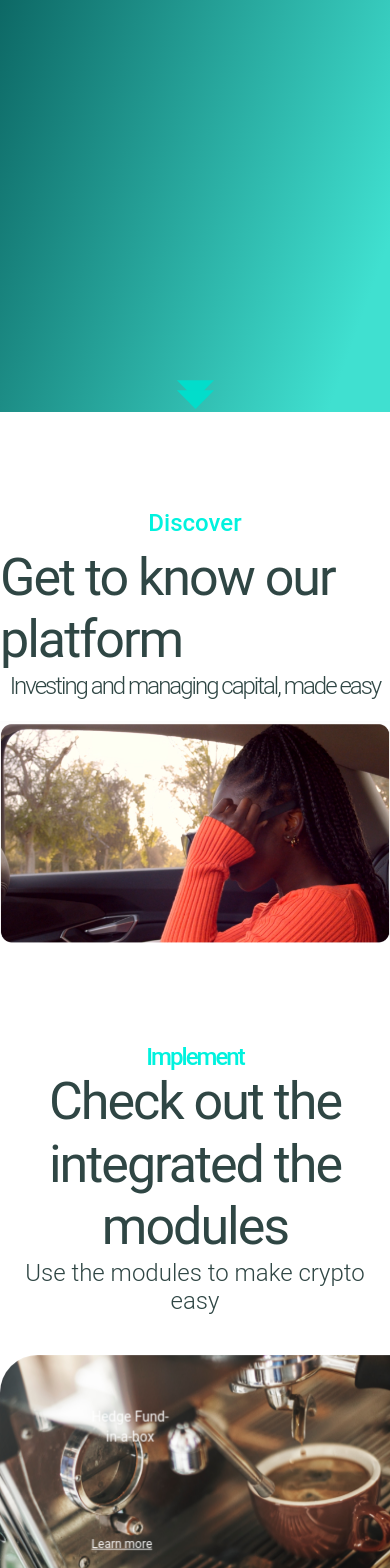
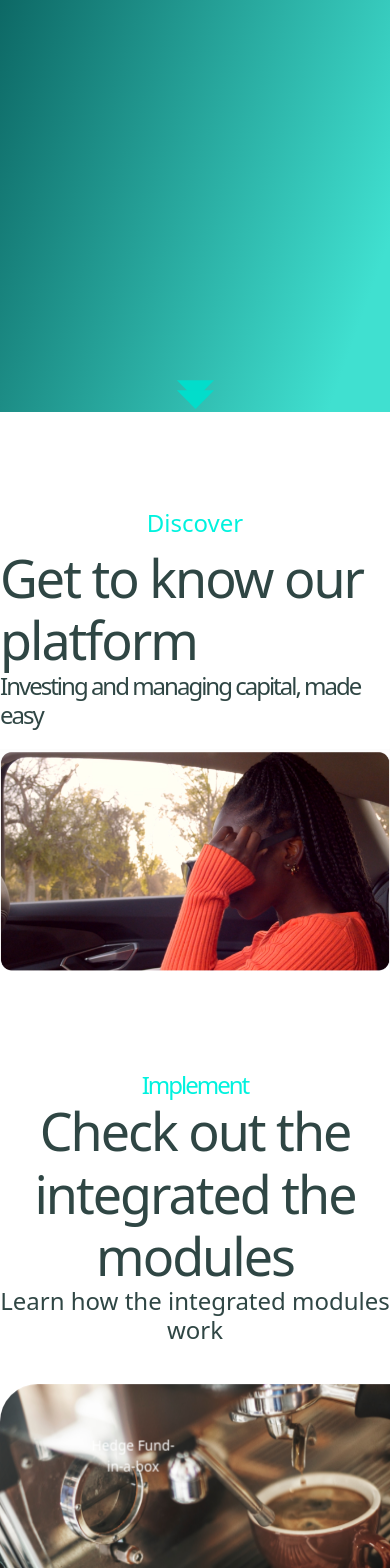
Before and after one commit to sven3270350/LandingPage_Ben, a Next.js app: page / in a window 390 px wide. Shown: the part 432-2000 px from the top of the page. Built offline with nearby package versions, Linux system fonts and the light colour scheme.

Commit message:
fix main issues

```diff
--- a/components/common/Footer.tsx
+++ b/components/common/Footer.tsx
@@ -91,7 +91,7 @@ const Footer = () => {
                 <Calendar width={14} height={16} />
               </Link>
             </div>
-            <div className="mt-2 text-[#2F4644] text-base font-normal">
+            <div className="mt-2 text-[#2F4644] text-base font-normal font-sans">
               © 2023 Cryptool. All rights reserved
             </div>
           </div>
--- a/components/common/FooterMenu.tsx
+++ b/components/common/FooterMenu.tsx
@@ -9,7 +9,7 @@ interface FooterItemProps {
 const FooterItem: React.FC<FooterItemProps> = ({ title, items }) => {
   return (
     <div className="flex flex-col w-44">
-      <div className="text-[#2f4644] text-start text-base font-semibold mb-6">
+      <div className="text-[#2f4644] text-start text-base font-semibold mb-6 font-sans">
         {title}
       </div>
       {items.map((item, index) =>
@@ -20,14 +20,14 @@ const FooterItem: React.FC<FooterItemProps> = ({ title, items }) => {
             }
             target="blank"
             key={index}
-            className="mb-4 w-fit text-[#54716F] font-normal cursor-pointer hover:font-bold"
+            className="mb-4 w-fit text-[#54716F] font-normal cursor-pointer hover:font-bold font-sans"
           >
             {item}
           </Link>
         ) : (
           <div
             key={index}
-            className="mb-4 w-fit text-[#54716F] font-normal cursor-pointer hover:font-bold"
+            className="mb-4 w-fit text-[#54716F] font-normal cursor-pointer hover:font-bold font-sans"
           >
             {item}
           </div>
--- a/components/common/Header.tsx
+++ b/components/common/Header.tsx
@@ -44,7 +44,7 @@ const Header: React.FC<HeaderProps> = ({ activeSlide }) => {
   return (
     <nav
       className={cx(
-        "fixed z-20 top-0 bg-transparent px-[50px] py-4 text-white w-full",
+        "fixed z-20 top-0 bg-transparent px-[50px] py-4 text-white w-full font-sans",
         activeSlide > 0 || mousePosition ? "isSticky" : "",
         isTablet && ismenuClick ? "h-[100vh] !bg-[#03D9C8]" : ""
       )}
@@ -73,21 +73,21 @@ const Header: React.FC<HeaderProps> = ({ activeSlide }) => {
               {!isTablet && (
                 <div className="hidden md:flex items-center">
                   <HoverEffectBtn
-                    className="svg-wrapper opacity-[.8] hover:opacity-[1] mx-1"
+                    className="svg-wrapper opacity-[.9] hover:opacity-[1] mx-1"
                     strokeDashoffset={-165}
                     width={100}
                     height={40}
                     label="Portfolio"
                   />
                   <HoverEffectBtn
-                    className="svg-wrapper opacity-[.8] hover:opacity-[1] mx-1"
+                    className="svg-wrapper opacity-[.9] hover:opacity-[1] mx-1"
                     strokeDashoffset={-165}
                     width={100}
                     height={40}
                     label="Raise"
                   />
                   <HoverEffectBtn
-                    className="svg-wrapper opacity-[.8] hover:opacity-[1] mx-1"
+                    className="svg-wrapper opacity-[.9] hover:opacity-[1] mx-1"
                     strokeDashoffset={-165}
                     width={100}
                     height={40}
@@ -103,21 +103,21 @@ const Header: React.FC<HeaderProps> = ({ activeSlide }) => {
               {isLogin && !isTablet && (
                 <div className="hidden 2xl:flex flex-row items-center mr-10 w-[333px]">
                   <HoverEffectBtn
-                    className="svg-wrapper opacity-[.8] hover:opacity-[1] mx-1"
+                    className="svg-wrapper opacity-[.9] hover:opacity-[1] mx-1"
                     strokeDashoffset={-165}
                     width={100}
                     height={40}
                     label="My Crptool"
                   />
                   <HoverEffectBtn
-                    className="svg-wrapper opacity-[.8] hover:opacity-[1] mx-1"
+                    className="svg-wrapper opacity-[.9] hover:opacity-[1] mx-1"
                     strokeDashoffset={-165}
                     width={100}
                     height={40}
                     label="My Calendar"
                   />
                   <HoverEffectBtn
-                    className="svg-wrapper opacity-[.8] hover:opacity-[1] mx-1"
+                    className="svg-wrapper opacity-[.9] hover:opacity-[1] mx-1"
                     strokeDashoffset={-165}
                     width={100}
                     height={40}
--- a/components/common/ModuleMarketPlaces.tsx
+++ b/components/common/ModuleMarketPlaces.tsx
@@ -63,15 +63,15 @@ const ModuleMarketPlaces = () => {
   }, []);
 
   return (
-    <div className="mt-[97px]">
+    <div className="mt-[97px] font-sans">
       <div className="text-[#00F2DE] text-center text-2xl font-medium !leading-[120%] tracking-[-2px]">
         Implement
       </div>
-      <div className="text-[#2F4644] text-center not-italic font-normal text-[52px] !leading-[120%] tracking-[-2px]">
+      <div className="text-[#2F4644] text-center not-italic font-normal text-[52px] !leading-[120%] tracking-[-2px] font-sans">
         Check out the integrated the modules
       </div>
-      <div className="text-[#2F4644] text-center text-2xl not-italic font-light !leading-[120%]">
-        Use the modules to make crypto easy
+      <div className="text-[#2F4644] text-center text-2xl not-italic font-light !leading-[120%] font-sans">
+        Learn how the integrated modules work
       </div>
       <Swiper
         style={{ transform: `translate3d(${swiperPosition}px, 0px, 0px)` }}
@@ -183,15 +183,15 @@ const ModuleMarketPlaces = () => {
       <div className="flex flex-col justify-center items-center !mt-5">
         <div className="flex flex-col justify-center items-center w-[513px]">
           <div className="text-[#2F4644] font-normal text-[52px] !leading-[120%] tracking-[-2px] mb-12">
-            Cryptool Marketplace
+            Cryptool Market
           </div>
-          <div className="text-[#2F4644] text-center text-2xl font-light !leading-[120%] mb-8">
+          <div className="text-[#2F4644] text-center text-2xl font-light !leading-[120%] mb-8 font-sans">
             Buy or sell tokens, unvested allocations, NFTs,
             <br />
             Ambassador Program rights, and more..
           </div>
           <HoverEffectBtn
-            className="svg-wrapper opacity-[.8] hover:opacity-[1] mx-1 !w-[104px] h-[40px]"
+            className="svg-wrapper opacity-[.8] hover:opacity-[1] mx-1 !w-[104px] h-[40px] font-sans"
             strokeDashoffset={-168}
             width={104}
             height={40}
--- a/components/common/ProposalSection.tsx
+++ b/components/common/ProposalSection.tsx
@@ -57,7 +57,7 @@ const ProposalSection = () => {
           return (
             <div
               key={index}
-              className="flex flex-col col-auto min-w-[350px] w-[30%] items-start"
+              className="flex flex-col col-auto min-w-[350px] w-[30%] items-start font-sans"
             >
               <div className="text-[#2F4644] text-[22px] font-medium not-italic leading-[100%] mb-6">
                 {item.title}
@@ -82,7 +82,7 @@ const ProposalSection = () => {
                   <div className="text-black">{item.maxGroupSize}</div>
                 </div>
                 <HoverEffectBtn
-                  className="svg-wrapper opacity-[.8] hover:opacity-[1] text-[#2F4644] font-light text-2xl !w-[120px] leading-[120%] tracking-[-2px]"
+                  className="svg-wrapper opacity-[.8] hover:opacity-[1] text-[#2F4644] font-light text-2xl !w-[120px] leading-[120%] tracking-[-2px] font-sans"
                   strokeDashoffset={-195}
                   role="Proposal"
                   width={120}
--- a/components/common/VideoSection.tsx
+++ b/components/common/VideoSection.tsx
@@ -3,13 +3,15 @@ import Image from "next/image";
 
 const VideoSection = () => {
   return (
-    <div className="lg:mx-40 mx-0 flex justify-center items-center flex-col mt-[98px]">
+    <div className="lg:mx-40 mx-0 flex justify-center items-center flex-col mt-[98px] font-sans">
       <div className="flex flex-col justify-center items-center mb-5">
-        <div className="text-[#00F2DE] font-medium text-2xl">Discover</div>
-        <div className="mt-2 text-[#2F4644] font-normal text-[52px] !leading-[120%] tracking-[-2px]">
+        <div className="text-[#00F2DE] font-medium text-2xl font-sans">
+          Discover
+        </div>
+        <div className="mt-2 text-[#2F4644] font-normal text-[52px] !leading-[120%] tracking-[-2px] font-sans">
           Get to know our platform
         </div>
-        <div className="text-[#2F4644] text-2xl font-light !leading-[120%] tracking-[-2px]">
+        <div className="text-[#2F4644] text-2xl font-light !leading-[120%] tracking-[-2px] font-sans">
           Investing and managing capital, made easy
         </div>
       </div>
--- a/styles/globals.css
+++ b/styles/globals.css
@@ -290,7 +290,7 @@ body {
 }
 
 .mySwiper > div {
-  transition-duration: 1500ms !important;
+  transition-duration: 1300ms !important;
 }
 
 .mySwiper > .swiper-button-next {
```
